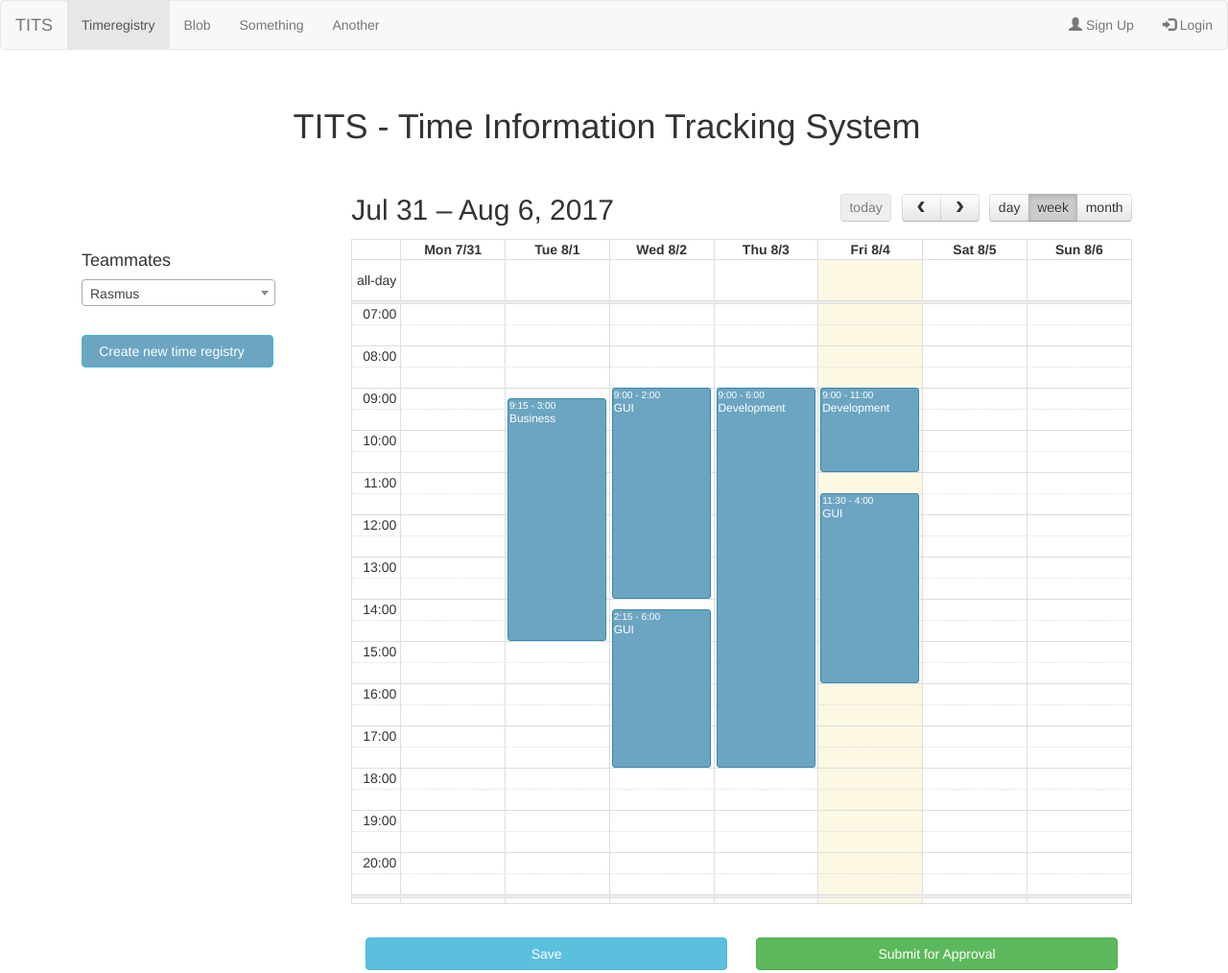
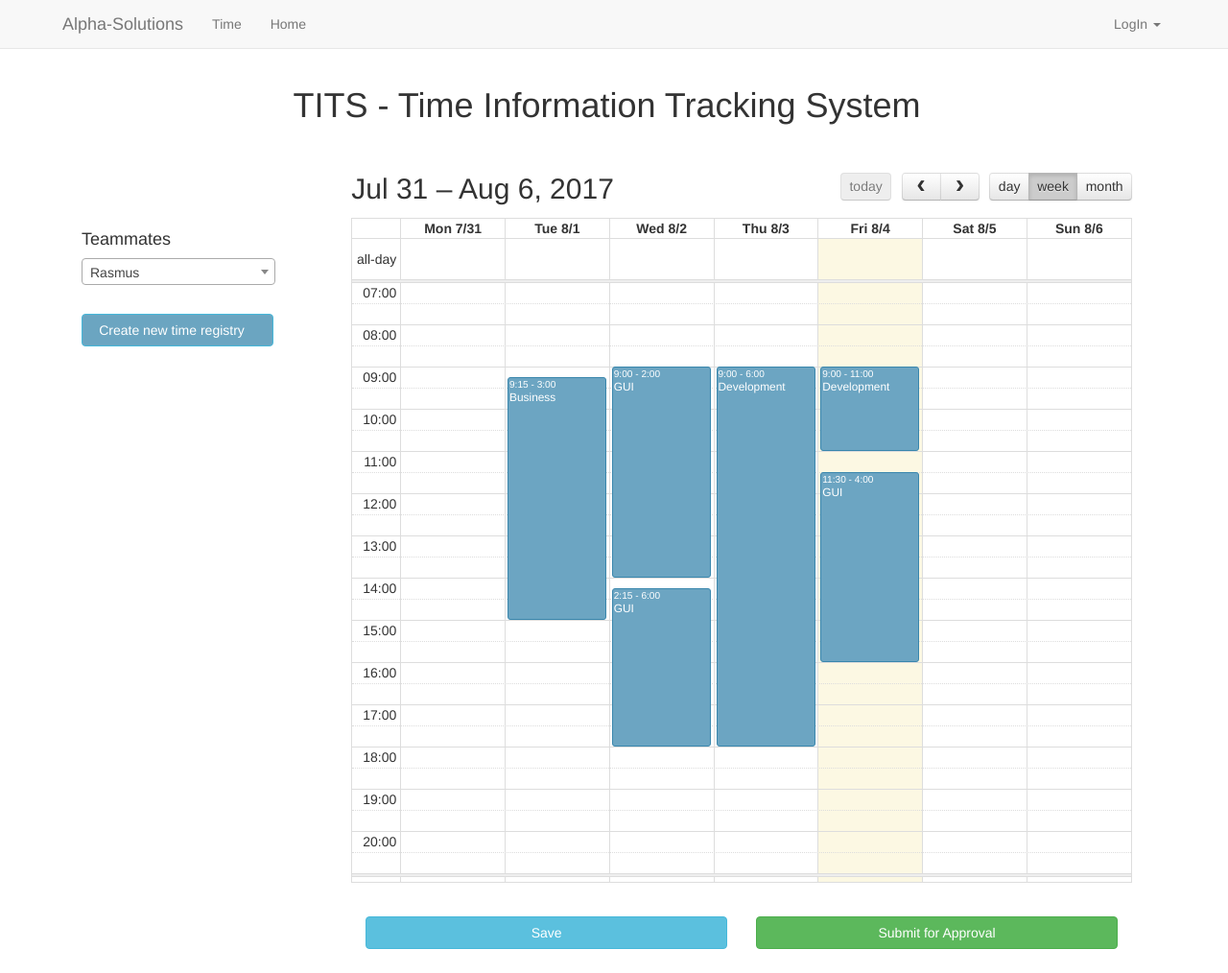
Before and after one commit to Madseffect/GUI-til-tits, a plain HTML site: page index.html in a window 1280 px wide. Shown: the whole page at 96% size. Drawn offline with nearby package versions, Linux system fonts and the light colour scheme.

Commit message:
Final mock-up
Ændret til final look

```diff
--- a/index.html
+++ b/index.html
@@ -5,7 +5,7 @@
     <meta charset="UTF-8">
     <meta name="viewport" content="width=device-width, initial-scale=1.0">
     <meta http-equiv="X-UA-Compatible" content="ie=edge">
-    <link rel="stylesheet" href="https://bootswatch.com/sandstone/bootstrap.min.css">
+    <link rel="stylesheet" href="https://ajax.aspnetcdn.com/ajax/bootstrap/3.3.7/css/bootstrap.min.css">
     <link href="https://cdnjs.cloudflare.com/ajax/libs/select2/4.0.3/css/select2.min.css" rel="stylesheet" />
     <link rel="stylesheet" href="start.css">
     <script src="https://ajax.googleapis.com/ajax/libs/jquery/3.2.1/jquery.min.js"></script>
@@ -25,33 +25,43 @@
 
 
 <body>
-    <!--button
-    <div class="col-md-12">
-        <div class="col-md-1"></div>
-        <div class="col-md-3">
-            <button type="button" class="btn btn-primary regTime" data-toggle="modal" data-target="#myModal" data-text="regTime">Register time</button>
+     <nav class="navbar navbar-default navbar-fixed-top">
+        <div class="container">
+            <!-- Brand and toggle get grouped for better mobile display -->
+            <div class="navbar-header">
+                <button type="button" class="navbar-toggle collapsed" data-toggle="collapse" data-target="#bs-example-navbar-collapse-1" aria-expanded="false">
+                    <span class="sr-only">Toggle navigation</span>
+                    <span class="icon-bar"></span>
+                    <span class="icon-bar"></span>
+                    <span class="icon-bar"></span>
+                </button>
+                <ul class="nav navbar-nav">
+                    <li><a class="navbar-brand" href="#" style="padding-left:10px;">Alpha-Solutions</a></li>
+                    <li><a href="#">Time</a></li>
+                    <li><a href="#">Home</a></li>
+                </ul>
+            </div>
 
-        </div>
-    </div>-->
+            <!-- Collect the nav links, forms, and other content for toggling -->
+            <div class="collapse navbar-collapse" id="bs-example-navbar-collapse-1">
 
-    <nav class="navbar navbar-default">
-        <div class="container-fluid">
-            <div class="navbar-header">
-                <a class="navbar-brand" href="#">TITS</a>
-            </div>
-            <ul class="nav navbar-nav">
-                <li class="active"><a href="#">Timeregistry</a></li>
-                <li><a href="#">Blob</a></li>
-                <li><a href="#">Something</a></li>
-                <li><a href="#">Another</a></li>
-            </ul>
-            <ul class="nav navbar-nav navbar-right">
-                <li><a href="#"><span class="glyphicon glyphicon-user"></span> Sign Up</a></li>
-                <li><a href="#"><span class="glyphicon glyphicon-log-in"></span> Login</a></li>
-            </ul>
-        </div>
+
+                <ul class="nav navbar-nav navbar-right">
+
+                    <li class="dropdown">
+                        <a href="#" class="dropdown-toggle" data-toggle="dropdown" role="button" aria-haspopup="true" aria-expanded="false">LogIn <span class="caret"></span></a>
+                        <ul class="dropdown-menu">
+                            <li><a href="#">User</a></li>
+                            <li role="separator" class="divider"></li>
+                            <li><a href="#">Admin</a></li>
+                        </ul>
+                    </li>
+                </ul>
+            </div><!-- /.navbar-collapse -->
+        </div><!-- /.container-fluid -->
     </nav>
-    <div class="container" style="padding-left: 0px;">
+
+    <div class="container" id="containerAll" style="padding-left: 0px;">
     <div class="col-md-12 overskrift">
         <h1 style="text-align: center;">TITS - Time Information Tracking System</h1>
         <div class="col-md-3" style="padding-left: 0 !important;">
--- a/start.css
+++ b/start.css
@@ -72,3 +72,7 @@ textarea {
     width:250px;
     max-width: 535px;
 }
+
+#containerAll{
+    margin-top: 50px;
+}
```
